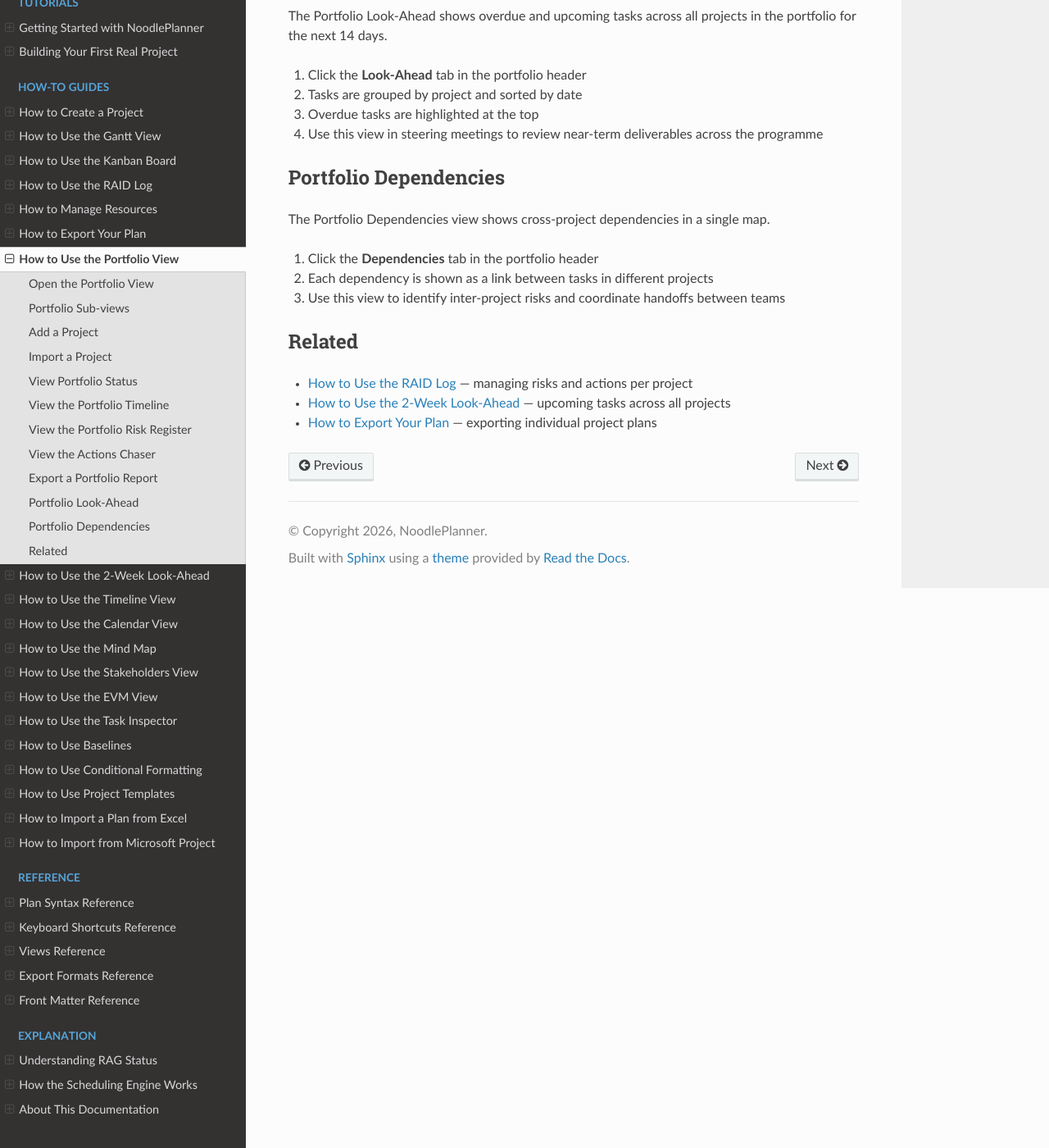
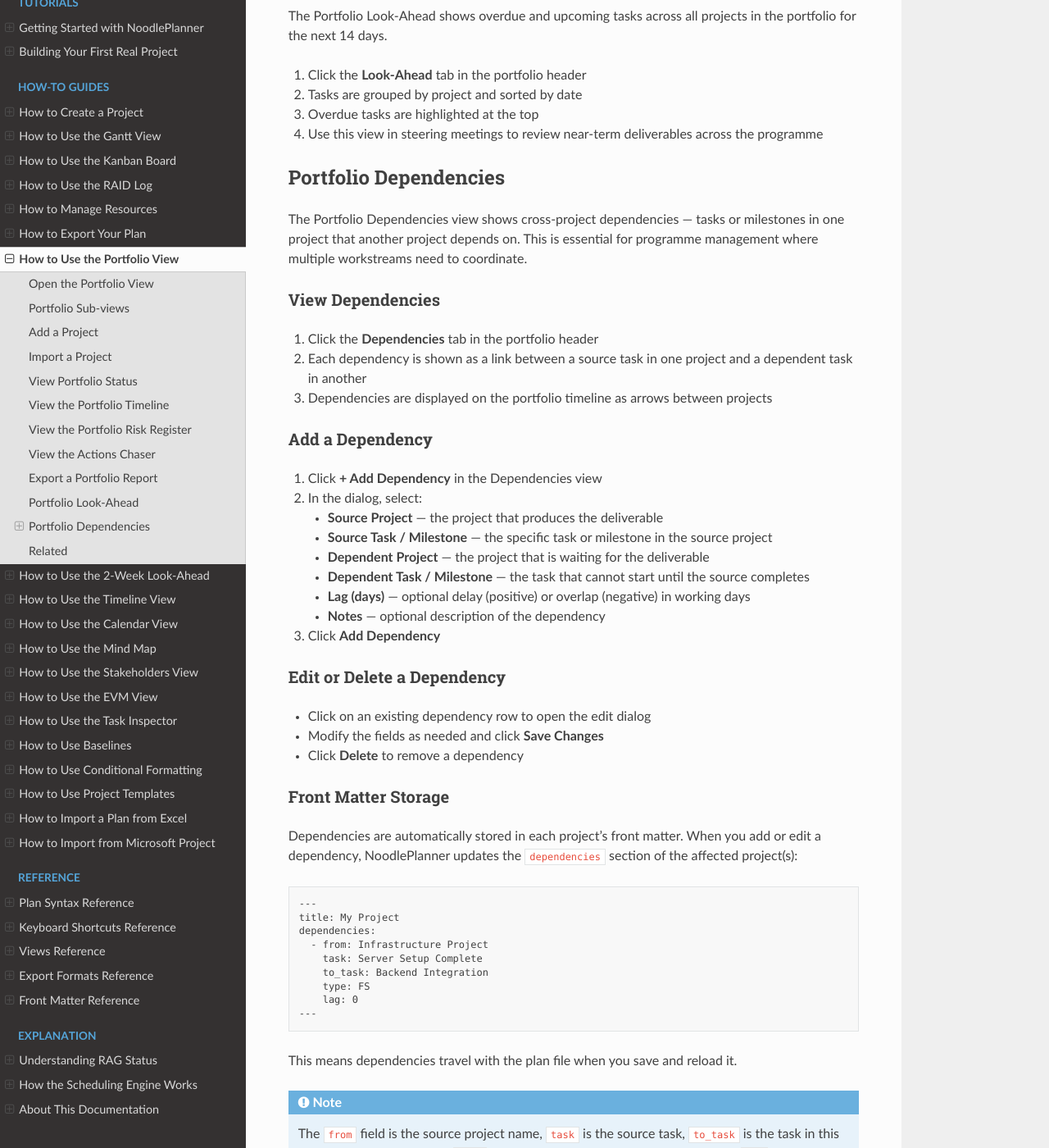
Before and after one commit to kevinmcaleer/noodleplanner, a Sphinx documentation site: the page built from docs/how-to/use-the-portfolio-view.rst, in a window 1280 px wide and 1400 px high, scrolled down 2081 px. Shown: the whole window at 82% size. Built offline with Sphinx 7.4.7 and the Read the Docs theme 3.1.0, drawn with Linux system fonts in a browser that asks for light colours; some of the changed text lies outside the part shown.

Commit message:
docs: comprehensive programme dependencies documentation (#647)
Expanded portfolio dependencies section with full guide: adding,
editing, deleting dependencies, front matter storage format, status
bar warnings, and tips. Added dependencies field to front matter
reference.

Co-Authored-By: Claude Opus 4.6 (1M context) <noreply@anthropic.com>

```diff
--- a/docs/how-to/use-the-portfolio-view.rst
+++ b/docs/how-to/use-the-portfolio-view.rst
@@ -98,11 +98,76 @@ The Portfolio Look-Ahead shows overdue and upcoming tasks across all projects in
 Portfolio Dependencies
 -----------------------
 
-The Portfolio Dependencies view shows cross-project dependencies in a single map.
+The Portfolio Dependencies view shows cross-project dependencies — tasks or milestones in one project that another project depends on. This is essential for programme management where multiple workstreams need to coordinate.
+
+View Dependencies
+~~~~~~~~~~~~~~~~~~
 
 1. Click the **Dependencies** tab in the portfolio header
-2. Each dependency is shown as a link between tasks in different projects
-3. Use this view to identify inter-project risks and coordinate handoffs between teams
+2. Each dependency is shown as a link between a source task in one project and a dependent task in another
+3. Dependencies are displayed on the portfolio timeline as arrows between projects
+
+Add a Dependency
+~~~~~~~~~~~~~~~~~
+
+1. Click **+ Add Dependency** in the Dependencies view
+2. In the dialog, select:
+
+   - **Source Project** — the project that produces the deliverable
+   - **Source Task / Milestone** — the specific task or milestone in the source project
+   - **Dependent Project** — the project that is waiting for the deliverable
+   - **Dependent Task / Milestone** — the task that cannot start until the source completes
+   - **Lag (days)** — optional delay (positive) or overlap (negative) in working days
+   - **Notes** — optional description of the dependency
+
+3. Click **Add Dependency**
+
+Edit or Delete a Dependency
+~~~~~~~~~~~~~~~~~~~~~~~~~~~~
+
+- Click on an existing dependency row to open the edit dialog
+- Modify the fields as needed and click **Save Changes**
+- Click **Delete** to remove a dependency
+
+Front Matter Storage
+~~~~~~~~~~~~~~~~~~~~~
+
+Dependencies are automatically stored in each project's front matter. When you add or edit a dependency, NoodlePlanner updates the ``dependencies`` section of the affected project(s):
+
+.. code-block:: text
+
+   ---
+   title: My Project
+   dependencies:
+     - from: Infrastructure Project
+       task: Server Setup Complete
+       to_task: Backend Integration
+       type: FS
+       lag: 0
+   ---
+
+This means dependencies travel with the plan file when you save and reload it.
+
+.. note::
+
+   The ``from`` field is the source project name, ``task`` is the source task, ``to_task`` is the task in this project that depends on it, ``type`` is the dependency type (FS, SS, FF, SF), and ``lag`` is the offset in days.
+
+Status Bar Warnings
+~~~~~~~~~~~~~~~~~~~~
+
+NoodlePlanner monitors your programme dependencies and shows warnings in the status bar:
+
+- **Red warning** — a dependent project referenced in the front matter is missing from local storage. This means the project has been deleted or not yet imported.
+- **Amber warning** — a dependent activity has a non-green RAG status (Amber or Red), indicating a risk to your project's schedule.
+
+These warnings help you proactively manage cross-project risks during steering meetings and daily standups.
+
+Tips
+~~~~~
+
+- Use milestones (zero-duration tasks) as dependency points — they make cleaner handoff markers than regular tasks
+- Review the Dependencies view before each steering meeting to check for at-risk cross-project links
+- If you rename a task that is used as a dependency, update the dependency to match
 
 Related
 --------
@@ -110,3 +175,4 @@ Related
 - :doc:`use-the-raid-log` — managing risks and actions per project
 - :doc:`use-the-2-week-lookahead` — upcoming tasks across all projects
 - :doc:`export-your-plan` — exporting individual project plans
+- :doc:`../reference/front-matter` — full front matter field reference
```
Also changed, not shown: docs/reference/front-matter.rst (+33 -0 lines).
